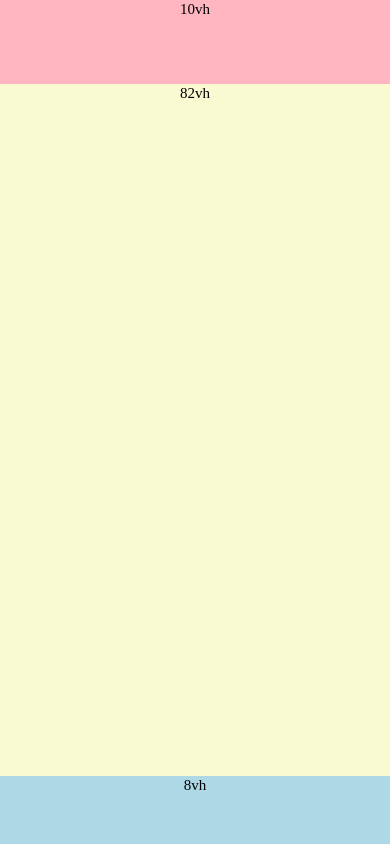
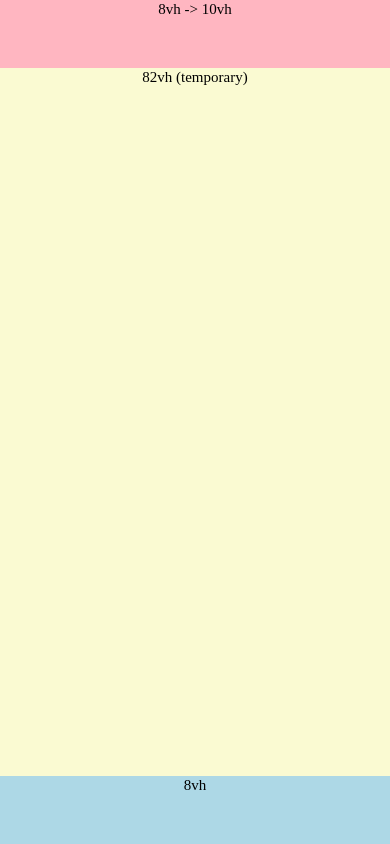
Before and after one commit to rolandszilagyi87/portfolio-site, a plain HTML site: page index.html in a window 390 px wide. Drawn offline with Linux system fonts and the light colour scheme.

Commit message:
feat_responsive-header-ratio-add

```diff
--- a/index.html
+++ b/index.html
@@ -8,8 +8,8 @@
   <title>Portfolio Site</title>
 </head>
 <body>
-  <header>10vh</header>
-  <main>82vh</main>
+  <header>8vh -> 10vh</header>
+  <main>82vh (temporary)</main>
   <footer>8vh</footer>
 </body>
 </html>
--- a/src/styles/layout/_header.scss
+++ b/src/styles/layout/_header.scss
@@ -1,5 +1,9 @@
 header {
   background-color: lightpink;
-  height: 10vh;
+  height: 8vh;
   text-align: center;
+
+  @include screen('desktop') {
+    height: 10vh;
+  }
 }
--- a/src/styles/layout/_main.scss
+++ b/src/styles/layout/_main.scss
@@ -1,5 +1,9 @@
 main {
   background-color: lightgoldenrodyellow;
-  height: 82vh;
+  height: 84vh;
   text-align: center;
+
+  @include screen('desktop') {
+    height: 82vh;
+  }
 }
--- a/src/styles/main.scss
+++ b/src/styles/main.scss
@@ -1,3 +1,8 @@
+// UTILS
+@import "./utils/mixins";
+@import "./utils/variables";
+@import "./utils/media-query";
+
 // BASE
 @import "./base/colors";
 @import "./base/reset";
@@ -14,8 +19,3 @@
 // PAGES
 @import "./pages/contact";
 @import "./pages/home";
-
-// UTILS
-@import "./utils/mixins";
-@import "./utils/variables";
-@import "./utils/media-query";
```
Also changed, not shown: src/styles/main.css, 1 other file.
